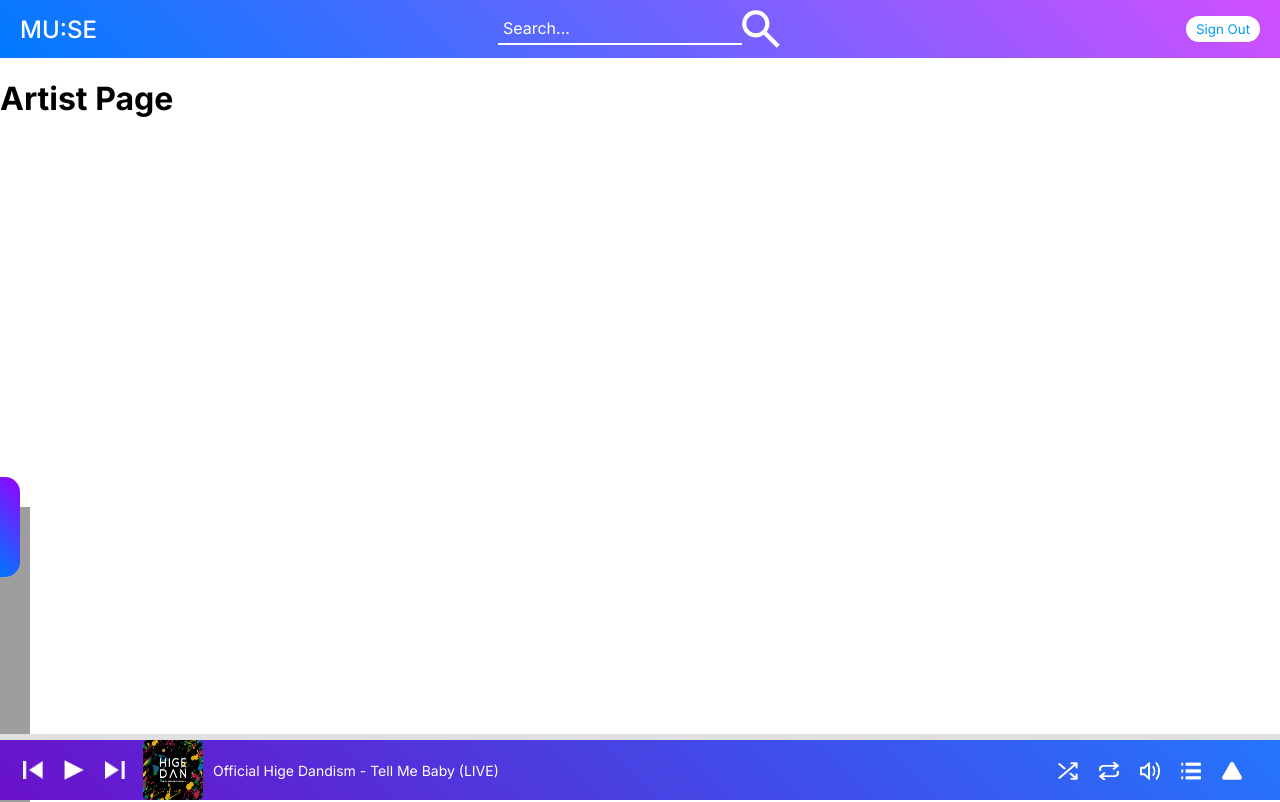
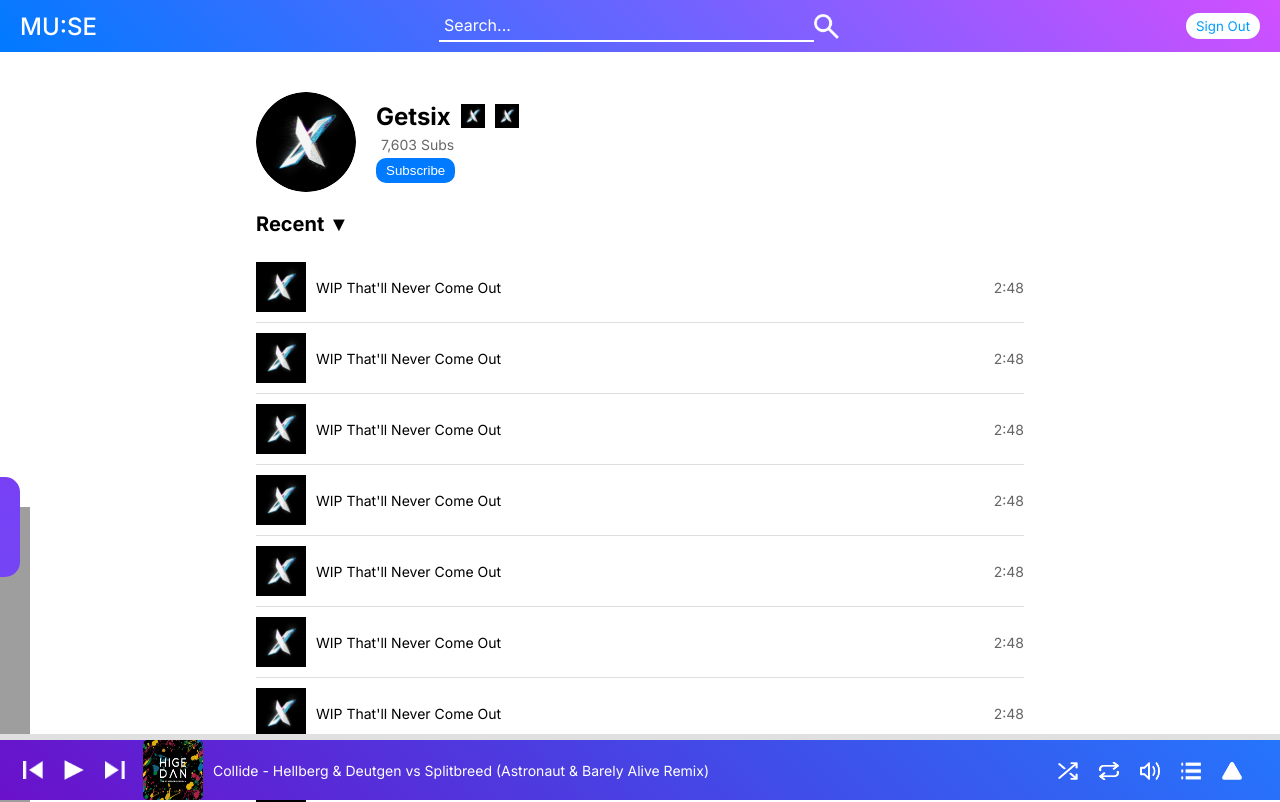
Before and after one commit to DY-Tempus/DITA-JSP, a React (Create React App) app in the folder muse/: page /artist in a window 1280 px wide. Shown: the top 802 px of the page. Built offline with nearby package versions, Linux system fonts and the light colour scheme; grey boxes are pictures that could not be loaded.

Commit message:
아티스트 페이지 만듬
아티스트 페이지 스크롤 구현 해야함.

```diff
--- a/muse/src/App.jsx
+++ b/muse/src/App.jsx
@@ -15,7 +15,7 @@ function App() {
         <Header />
         <Sidebar />
         <Routes>
-          <Route path="/" element={<Home />} />
+          <Route path="/Home" element={<Home />} />
           <Route path="/artist" element={<Artist />} />
         </Routes>
         <MusicPlayer /> {/* 항상 하단에 고정된 음악 플레이어 */}
--- a/muse/src/components/Artist.jsx
+++ b/muse/src/components/Artist.jsx
@@ -1,11 +1,83 @@
 import React from 'react';
+import './css/Artist.css';
 
 const Artist = () => {
     return (
-        <div>
-            <h1>Artist Page</h1>
-            {/* 이곳에 Artist의 정보나 곡 목록을 추가 */}
+        <div className="artist-page">
+            {/* 아티스트 정보 */}
+            <div className="artist-info">
+                <img src="/img/getsix.png" alt="Artist" className="artist-image" />
+                <div className="artist-details">
+                    <div className="social-icons">
+                        <h1>Getsix</h1>
+                        <img src="/img/getsixart1.png" alt="YouTube" />
+                        <img src="/img/getsixart1.png" alt="Twitter" />
+                    </div>
+                    <p>7,603 Subs</p>
+                    <button className="subscribe-btn">Subscribe</button>
+                </div>
+
+            </div>
+
+            {/* 트랙 리스트 */}
+            <div className="tracklist">
+                <h2>Recent <span className="dropdown-arrow">▼</span></h2>
+                <ul>
+                    <li>
+                        <img src="/img/getsixart1.png" alt="Track" className="track-image" />
+                        <span className="track-title">WIP That'll Never Come Out</span>
+                        <span className="track-duration">2:48</span>
+                    </li>
+                    <li>
+                        <img src="/img/getsixart1.png" alt="Track" className="track-image" />
+                        <span className="track-title">WIP That'll Never Come Out</span>
+                        <span className="track-duration">2:48</span>
+                    </li>
+                    <li>
+                        <img src="/img/getsixart1.png" alt="Track" className="track-image" />
+                        <span className="track-title">WIP That'll Never Come Out</span>
+                        <span className="track-duration">2:48</span>
+                    </li>
+                    <li>
+                        <img src="/img/getsixart1.png" alt="Track" className="track-image" />
+                        <span className="track-title">WIP That'll Never Come Out</span>
+                        <span className="track-duration">2:48</span>
+                    </li>
+                    <li>
+                        <img src="/img/getsixart1.png" alt="Track" className="track-image" />
+                        <span className="track-title">WIP That'll Never Come Out</span>
+                        <span className="track-duration">2:48</span>
+                    </li>
+                    <li>
+                        <img src="/img/getsixart1.png" alt="Track" className="track-image" />
+                        <span className="track-title">WIP That'll Never Come Out</span>
+                        <span className="track-duration">2:48</span>
+                    </li>
+                    <li>
+                        <img src="/img/getsixart1.png" alt="Track" className="track-image" />
+                        <span className="track-title">WIP That'll Never Come Out</span>
+                        <span className="track-duration">2:48</span>
+                    </li>
+                    <li>
+                        <img src="/img/getsixart1.png" alt="Track" className="track-image" />
+                        <span className="track-title">WIP That'll Never Come Out</span>
+                        <span className="track-duration">2:48</span>
+                    </li>
+                    <li>
+                        <img src="/img/getsixart1.png" alt="Track" className="track-image" />
+                        <span className="track-title">WIP That'll Never Come Out</span>
+                        <span className="track-duration">2:48</span>
+                    </li>
+                    <li>
+                        <img src="/img/getsixart1.png" alt="Track" className="track-image" />
+                        <span className="track-title">WIP That'll Never Come Out</span>
+                        <span className="track-duration">2:48</span>
+                    </li>
+                    {/* 나머지 트랙들도 동일한 방식으로 추가 */}
+                </ul>
+            </div>
         </div>
+
     );
 };
 
--- a/muse/src/components/Header.jsx
+++ b/muse/src/components/Header.jsx
@@ -1,15 +1,18 @@
 import React from 'react';
 import './css/Header.css';
+import { Link } from 'react-router-dom';
 
 const App = () => {
     return (
         <div>
             {/* 상단 배너 */}
             <header className="top-banner">
-                <div className="logo">MU:SE</div>
+                <Link to="/home">
+                    <div className="logo">MU:SE</div>
+                </Link>
                 <div className="search-bar">
                     <input type="text" placeholder="Search..." />
-                    <img src="/img/search.png" alt="Search"/>
+                    <img src="/img/search.png" alt="Search" className='search-icon'/>
                 </div>
                 <button className="sign-out">Sign Out</button>
             </header>
--- a/muse/src/components/MusicPlayer.jsx
+++ b/muse/src/components/MusicPlayer.jsx
@@ -1,10 +1,32 @@
-import React, { useState } from 'react';
+import React, { useRef, useState, useEffect } from 'react';
 import './css/MusicPlayer.css';
 
 const MusicPlayer = () => {
     const [isPlaying, setIsPlaying] = useState(false); // 재생 상태 관리
     const currentTime = 0; // 현재 재생 시간 (초 단위)
     const duration = 240; // 총 재생 시간 (초 단위), 예를 들어 4분 = 240초
+
+    const [isOverflowing, setIsOverflowing] = useState(false);
+    const titleRef = useRef(null);
+    const containerRef = useRef(null);
+
+      // 텍스트가 넘치는지 확인하는 함수
+    const checkOverflow = () => {
+    if (titleRef.current && containerRef.current) {
+      const titleWidth = titleRef.current.scrollWidth;
+      const containerWidth = containerRef.current.offsetWidth;
+      setIsOverflowing(titleWidth > containerWidth); // 제목이 컨테이너보다 긴지 확인
+        }
+    };
+
+    useEffect(() => {
+        checkOverflow(); // 초기 로드 시 실행
+        window.addEventListener('resize', checkOverflow); // 윈도우 크기가 변경될 때마다 실행
+
+        return () => {
+          window.removeEventListener('resize', checkOverflow); // 크기 변경 이벤트 리스너 해제
+        };
+      }, []);
 
     // 진행 바의 진행률을 계산 (기본값을 0으로 설정)
     const progress = (currentTime / duration) * 100;
@@ -34,8 +56,8 @@ const MusicPlayer = () => {
                 </div>
                 <div className="track-info">
                     <img src="/img/album.jpg" alt="Album Art" className="album-art" />
-                    <div className="track-details">
-                        <p className="track-title">Official Hige Dandism - Tell Me Baby (LIVE)</p>
+                    <div className="track-details" ref={containerRef}>
+                        <p className={`track-title ${isOverflowing ? 'marquee' : ''}`}>Collide - Hellberg & Deutgen vs Splitbreed (Astronaut & Barely Alive Remix)</p>
                     </div>
                 </div>
                 <div className="controls">
--- /dev/null
+++ b/muse/src/components/css/Artist.css
@@ -0,0 +1,99 @@
+@import url('https://fonts.googleapis.com/css2?family=Inter:wght@400;500;700&display=swap');
+
+
+/* 전체 페이지 스타일 */
+.artist-page {
+    padding: 40px 20%;
+    font-family: 'Inter', sans-serif;
+  }
+
+  /* 아티스트 정보 섹션 */
+  .artist-info {
+    display: flex;
+    align-items: center;
+    margin-bottom: 20px;
+  }
+
+  .artist-image {
+    width: 100px;
+    height: 100px;
+    border-radius: 50%;
+    margin-right: 20px;
+  }
+
+  .artist-details {
+    flex-grow: 1; /* 아티스트 정보가 남은 공간을 차지하도록 */
+  }
+
+  .artist-details h1 {
+    font-size: 24px;
+    margin: 0;
+  }
+
+  .artist-details p {
+    font-size: 14px;
+    color: #666;
+    margin: 5px;
+  }
+
+  .subscribe-btn {
+    background-color: #007BFF;
+    color: white;
+    padding: 5px 10px;
+    border: none;
+    border-radius: 10px;
+    cursor: pointer;
+  }
+
+  .subscribe-btn:hover{
+    transform: scale(1.1);
+    transition: 0.1s;
+  }
+
+  .social-icons {
+    display: flex;
+    gap: 10px;
+    align-items: center;
+  }
+
+  .social-icons img {
+    width: 24px;
+    height: 24px;
+    cursor: pointer;
+  }
+
+  /* 트랙 리스트 */
+  .tracklist h2 {
+    font-size: 20px;
+    margin-bottom: 10px;
+  }
+
+  .tracklist ul {
+    list-style: none;
+    padding: 0;
+    overflow-y: scroll;
+  }
+
+  .tracklist li {
+    display: flex;
+    align-items: center;
+    justify-content: space-between;
+    padding: 10px 0;
+    border-bottom: 1px solid #ddd;
+  }
+
+  .track-image {
+    width: 50px;
+    height: 50px;
+    margin-right: 10px;
+  }
+
+  .track-title {
+    flex-grow: 1;
+    font-size: 16px;
+  }
+
+  .track-duration {
+    font-size: 14px;
+    color: #666;
+  }
--- a/muse/src/components/css/Header.css
+++ b/muse/src/components/css/Header.css
@@ -22,9 +22,12 @@
 .search-bar {
     display: flex;
     align-items: center;
+    width: 50%;
+    max-width: 400px;
 }
 
 .search-bar input {
+    width: 100%;
     padding: 5px;
     border: none;
     border-bottom: 2px solid white;
@@ -67,3 +70,18 @@
     transform: scale(1.1);
     transition: 0.1s;
 }
+
+.search-icon{
+    width: 25px;
+}
+
+.logo {
+    text-decoration: none; /* 밑줄 제거 */
+    color: white;
+    font-family: 'Inter', sans-serif;
+    font-weight: 500;
+}
+
+a {
+text-decoration: none; /* 모든 링크에서 밑줄 제거 */
+}
--- a/muse/src/components/css/MusicPlayer.css
+++ b/muse/src/components/css/MusicPlayer.css
@@ -45,14 +45,31 @@
 }
 
 .track-details {
-    display: flex;
-    flex-direction: column;
-    justify-content: center;
+    position: relative;
+    /* width: 40%; 빨간 네모 영역의 너비 (원하는 값으로 조정) */
+    overflow: hidden; /* 넘치는 텍스트 숨김 */
+    white-space: nowrap; /* 텍스트를 한 줄로 */
 }
 
 .track-title {
     font-size: 14px;
     margin: 0;
+    display: inline-block;
+    white-space: nowrap; /* 한 줄로 유지 */
+}
+
+.track-title.marquee{
+    position: absolute;
+    animation: marquee 10s linear infinite;
+}
+
+@keyframes marquee {
+    from {
+      transform: translateX(100%);
+    }
+    to {
+      transform: translateX(-100%);
+    }
 }
 
 .controls {
--- a/muse/src/components/css/Sidebar.css
+++ b/muse/src/components/css/Sidebar.css
@@ -56,7 +56,7 @@
     transform: translateX(320px) translateY(75px);
     width: 20px;
     height: 100px;
-    background: linear-gradient(45deg, #0077ff, #9500ff);
+    background: linear-gradient(#7840f5, #7445f5);
     border: none;
     border-radius: 0px 15px 15px 0px;
   }
```
